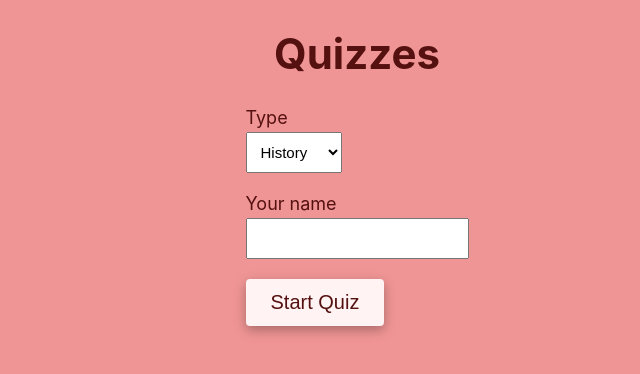
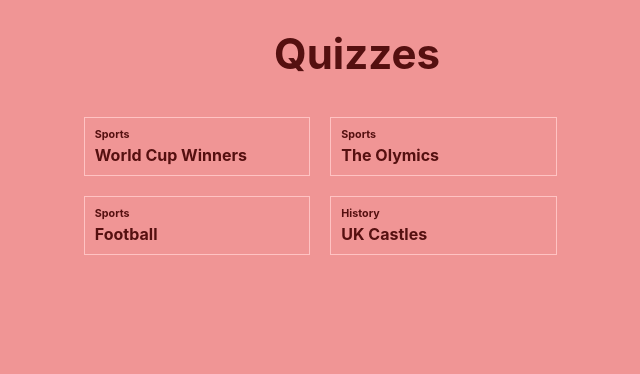
Before and after one commit to hseager/quizzie, a Next.js app: page /quizzes in a window 1280 px wide. Shown: the top 374 px of the page, without its empty margins (283-923 px from the left). Built offline with nearby package versions, Linux system fonts and the light colour scheme.

Commit message:
Added socket.io

```diff
--- /dev/null
+++ b/libs/quizzes.js
@@ -0,0 +1,30 @@
+
+export function getQuizzes() {
+    return [
+        {
+            id: 1,
+            category: ['Sports'],
+            name: 'World Cup Winners',
+        },
+        {
+            id: 2,
+            category: ['Sports'],
+            name: 'The Olymics',
+        },
+        {
+            id: 3,
+            category: ['Sports'],
+            name: 'Football',
+        },
+        {
+            id: 4,
+            category: ['History'],
+            name: 'UK Castles',
+        },
+    ]
+}
+
+export function getQuizData(quizId) {
+    const quizzes = getQuizzes()
+    return quizzes.find(q => q.id == quizId)
+}
--- a/package.json
+++ b/package.json
@@ -13,6 +13,7 @@
     "react": "16.13.1",
     "react-dom": "16.13.1",
     "react-hook-form": "^6.3.0",
-    "ws": "^7.3.1"
+    "socket.io": "^2.3.0",
+    "socket.io-client": "^2.3.0"
   }
 }
--- a/pages/quizzes.js
+++ b/pages/quizzes.js
@@ -1,48 +1,33 @@
 import Layout from '../components/layout'
-import buttonStyles from '../styles/buttons.module.css'
-import formStyles from '../styles/forms.module.css'
-import router from 'next/router'
-import { useForm } from 'react-hook-form'
+import Link from 'next/link'
+import { getQuizzes } from '../libs/quizzes'
+import styles from '../styles/quizzes.module.css'
 
-export default function CreateQuiz() {
-
-    const { register, handleSubmit, errors } = useForm()
-
-    const onSubmit = handleSubmit(async (formData) => {
-
-        const res = await fetch('api/start-quiz', {
-            method: 'POST',
-            headers: {
-                'Content-Type': 'application/json',
-            },
-            body: JSON.stringify(formData),
-        })
-        if(res.status == 200){
-            router.push('quiz')
-        } else {
-            throw new Error(await res.text())
-        }
-    })
-
+export default function Quizzes({ quizzes }) {
     return (
         <Layout>
             <h1>Quizzes</h1>
-            <form onSubmit={ onSubmit }>
-                <div className={formStyles.row}>
-                    <label className={formStyles.label}>Type</label>
-                    <select name="type" className={formStyles.select} ref={ register }>
-                        <option>History</option>
-                        <option>Sports</option>
-                        <option>General</option>
-                    </select>
-                </div>
-                <div className={formStyles.row}>
-                    <label className={formStyles.label}>Your name</label>
-                    <input type="text" name="name" className={formStyles.inputText} ref={ register({ required: true }) } />
-                    <p>{errors.name && "Please enter your name"}</p>
-                </div>
-                <button type="submit" className={buttonStyles.button}>Start Quiz</button>
-            </form>
+            <div className={styles.quizList}>
+                {quizzes.map((quiz) => (
+                    <div className={styles.quizListItem} key={quiz.id}>
+                        <h6 className={styles.quizCategory}>{quiz.category}</h6>
+                        <h4 className={styles.quizName}>
+                            <Link href="/quiz/[id]" as={`/quiz/${quiz.id}`}>
+                                <a>{quiz.name}</a>
+                            </Link>
+                        </h4>
+                    </div>
+                ))}
+            </div>
         </Layout>
     )
 }
+
+export async function getStaticProps() {
+    const quizzes = getQuizzes()
+    return {
+        props: {
+            quizzes,
+        }
+    }
+}
--- /dev/null
+++ b/styles/quizzes.module.css
@@ -0,0 +1,20 @@
+
+.quizList {
+    display: flex;
+    flex-wrap: wrap;
+}
+
+.quizListItem {
+    border: 1px solid #ffc3c3;
+    padding: 10px;
+    margin: 10px;
+    width: 40%;
+}
+
+.quizCategory {
+    margin: 0 0 4px;
+}
+
+.quizName {
+    margin: 0;
+}
```
Also changed, not shown: components/quiz-client.js (deleted, +0 -33 lines), hooks/useSocket.js (added, +16 -0 lines), pages/quiz.js (deleted, +0 -12 lines), pages/quiz/[id].js (added, +53 -0 lines), server.js (+14 -15 lines), 1 other file (tests, documents, lock files or other folders).
